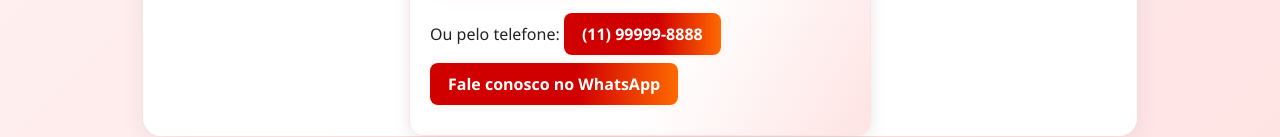
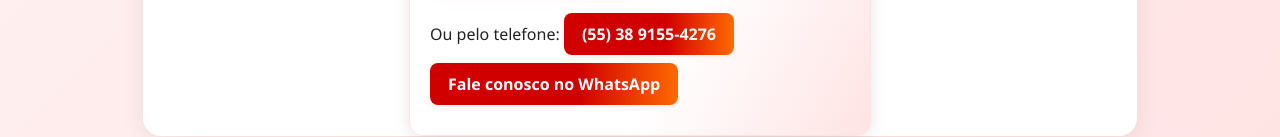
Before and after one commit to lazaro3308/Meu-Ste-2.0.3, a plain HTML site: page index.html in a window 1280 px wide. Shown: the part 1050-1187 px from the top of the page. Drawn offline with Linux system fonts and the light colour scheme.

Commit message:
Update index.html

```diff
--- a/index.html
+++ b/index.html
@@ -33,7 +33,7 @@
         <div class="contatos">
             <h2>Contatos</h2>
             <p>Entre em contato conosco pelo email: <a href="mailto:seuemail@gmail.com">seuemail@gmail.com</a></p>
-            <p>Ou pelo telefone: <a href="tel:11999998888">(11) 99999-8888</a></p>
+            <p>Ou pelo telefone: <a href="tel:553891554276">(55) 38 9155-4276</a></p>
             <ul>
                 <li><a href="https://wa.me/553891554276" target="_blank">Fale conosco no WhatsApp</a></li>
             </ul>
```
